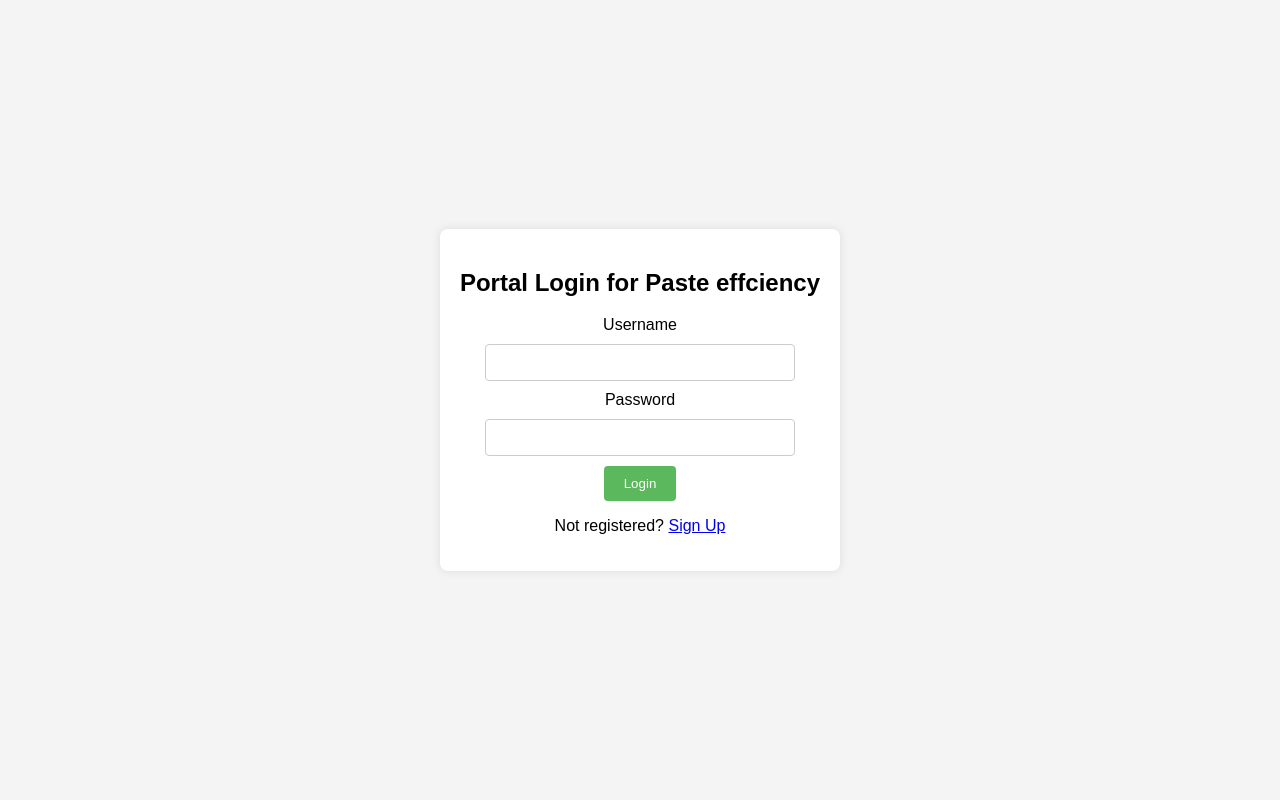
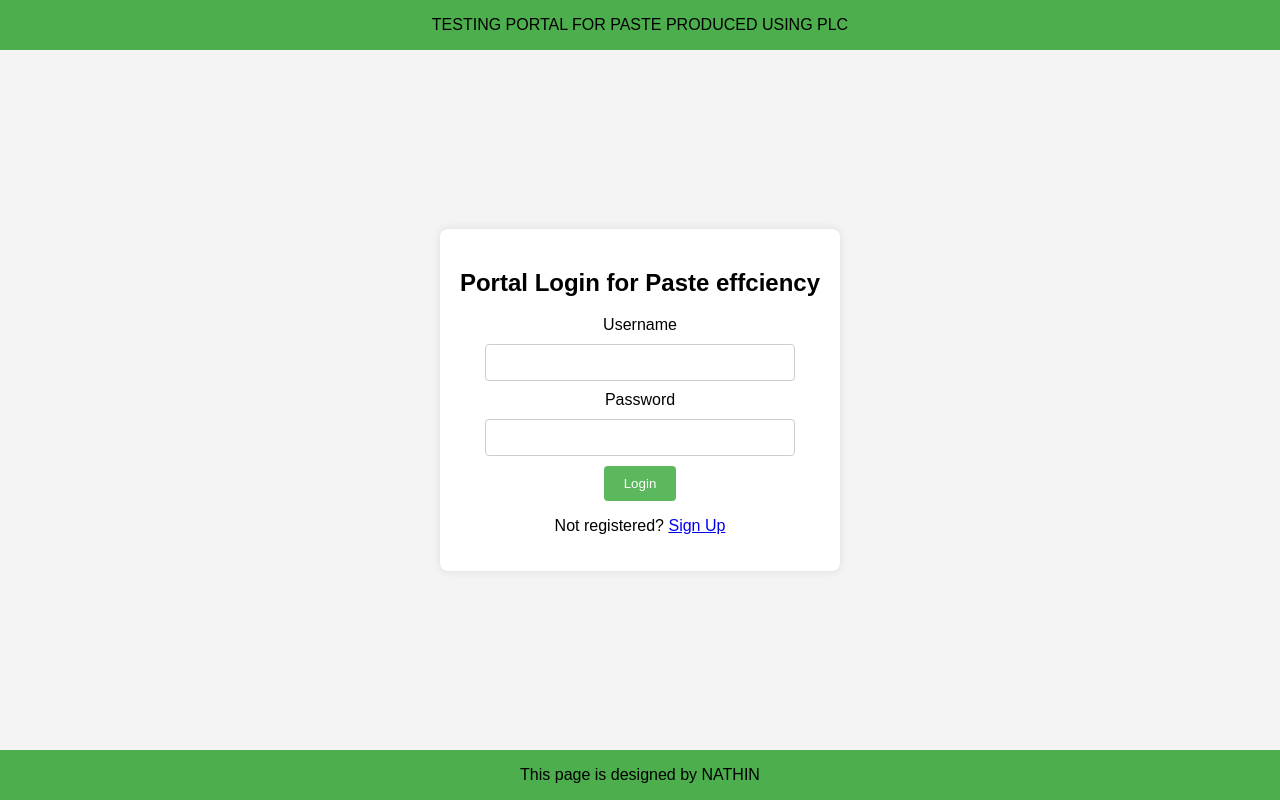
Before and after one commit to nathinsubramani/pastetesting, a plain HTML site: page index.html in a window 1280 px wide. Drawn offline with Linux system fonts and the light colour scheme.

Commit message:
third commit

```diff
--- a/index.html
+++ b/index.html
@@ -18,7 +18,16 @@
             <p>Not registered? <a href="signup.html">Sign Up</a></p>
         </form>
     </div>
-
+   <div class="footer">
+  <p>
+    This page is designed by NATHIN
+  </p>
+   </div>
+   <div class="header">
+    <p>
+        TESTING PORTAL FOR PASTE PRODUCED USING PLC
+    </p>
+   </div>
     <script src="script.js"></script>
 </body>
 </html>
--- a/styles.css
+++ b/styles.css
@@ -44,3 +44,19 @@ button:hover {
 #results {
     margin-top: 20px;
 }
+.footer{
+    bottom: 0%;
+    position: fixed;
+    text-align: center;
+    background-color: #4cae4c;
+    left: 0%;
+    width: 100%;
+}
+.header{
+    top: 0%;
+    position: fixed;
+    text-align: center;
+    background-color: #4cae4c;
+    left: 0%;
+    width: 100%;
+}
```
